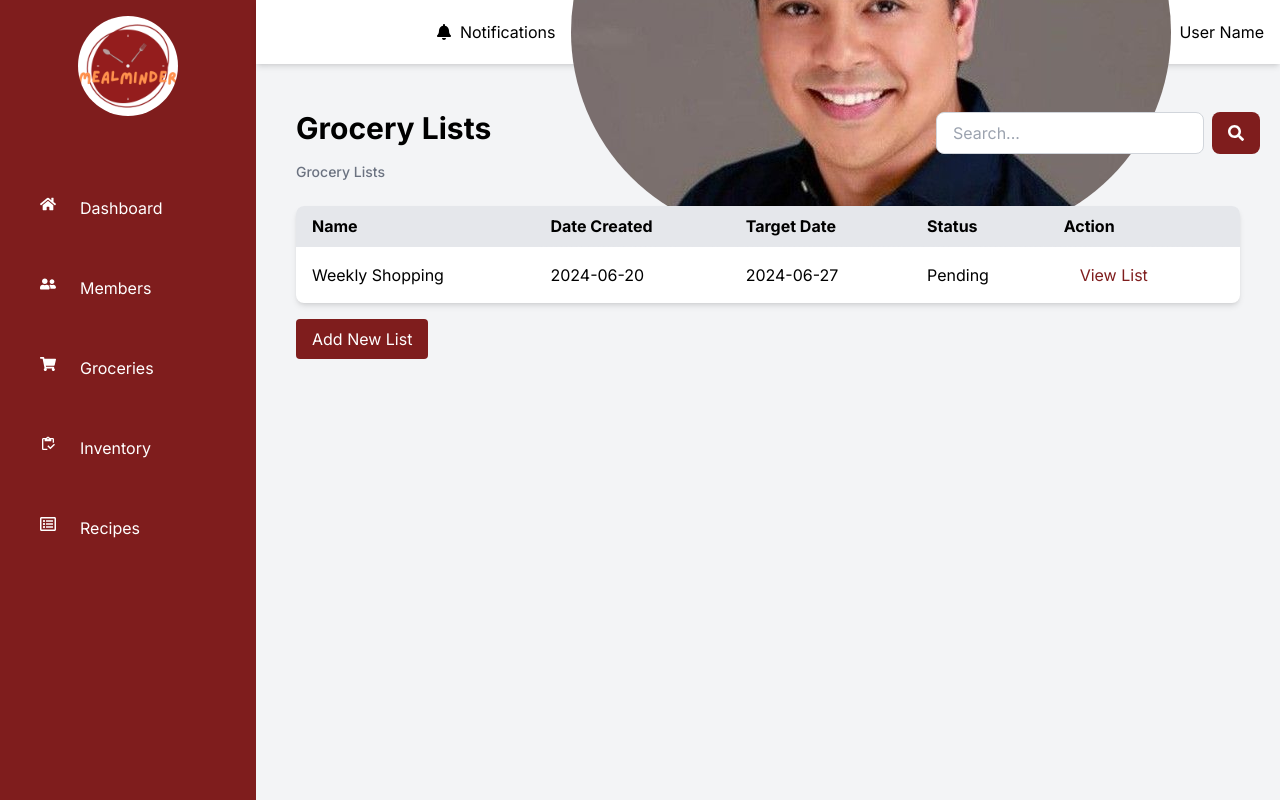
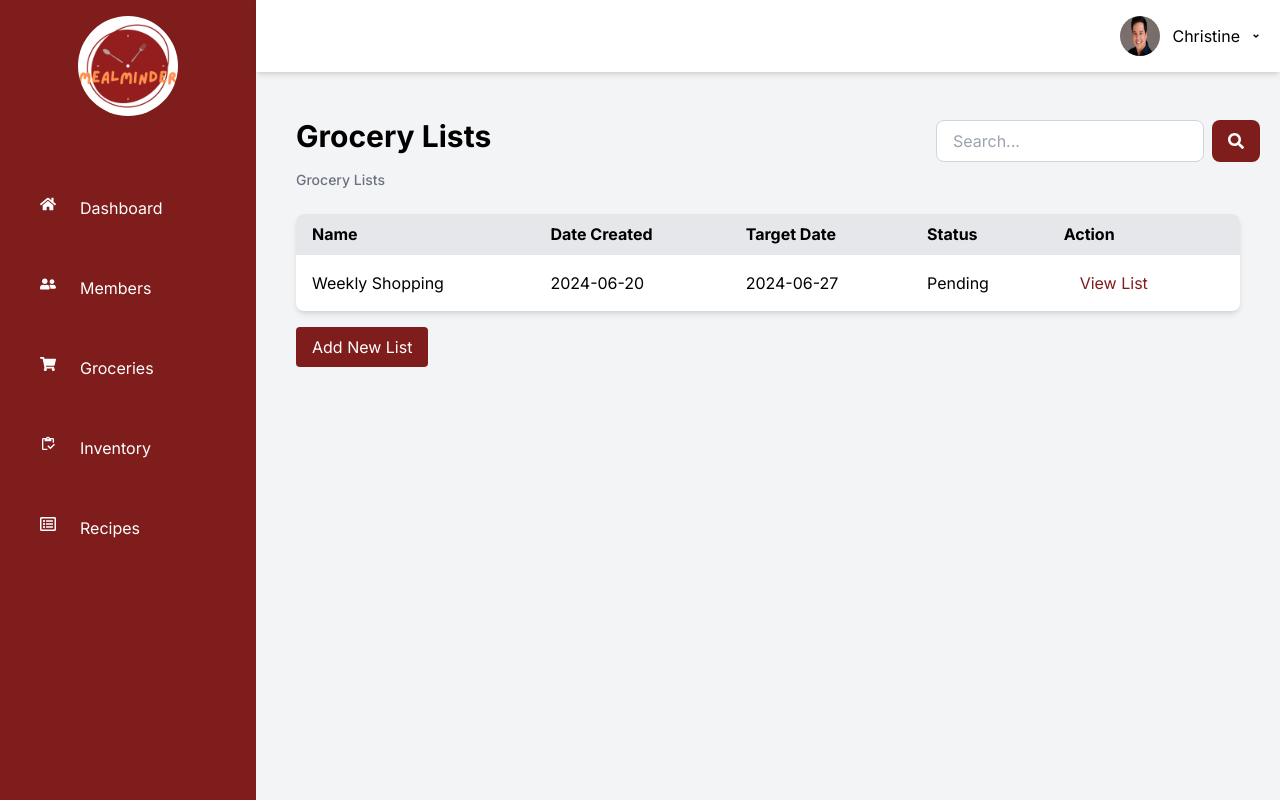
Before and after one commit to shidorn/meal-minder, a Next.js app in the folder meal-minder/: page /groceries in a window 1280 px wide. Built offline with nearby package versions, Linux system fonts and the light colour scheme.

Commit message:
User Profile in the header, done.

```diff
--- a/meal-minder/app/components/Layout.tsx
+++ b/meal-minder/app/components/Layout.tsx
@@ -1,5 +1,6 @@
 import React, { ReactNode } from "react";
 import Sidebar from "./sidebar/page";
+import { UserProvider } from "../context/UserProvider";
 import Header from "./header/header";
 
 interface LayoutProps {
@@ -8,6 +9,7 @@ interface LayoutProps {
 
 const Layout: React.FC<LayoutProps> = ({ children }) => {
   return (
+    <UserProvider>
       <div className="flex h-full w-full bg-gray-100">
         <Sidebar />
         <div className="flex flex-col flex-1">
@@ -15,6 +17,7 @@ const Layout: React.FC<LayoutProps> = ({ children }) => {
           <main className="flex-1 overflow-y-auto p-6">{children}</main>
         </div>
       </div>
+    </UserProvider>
   );
 };
 
--- a/meal-minder/app/components/header/header.tsx
+++ b/meal-minder/app/components/header/header.tsx
@@ -1,26 +1,61 @@
-import React from "react";
-import { FaBell } from "react-icons/fa";
-import Image from "next/image";
+"use client";
+import React, { useState } from "react";
+import { useUser } from "@/app/context/UserProvider";
+import { RiArrowDropDownLine } from "react-icons/ri";
+import { FaPerson } from "react-icons/fa6";
+import { FaSignOutAlt, FaUser } from "react-icons/fa";
 
-const Header = () => {
+const Header: React.FC = () => {
+  const { user } = useUser();
+  const [dropdownOpen, setDropdownOpen] = useState(false);
+
+  const toggleDropdown = () => {
+    setDropdownOpen(!dropdownOpen);
+  };
+
+  const closeDropdown = () => {
+    setDropdownOpen(false);
+  };
+
   return (
-    <header className="w-full h-16 bg-white text-black flex items-center justify-end px-4 shadow-md">
-      <div className="flex items-center space-x-4">
-        <button className="flex flex-row gap-2 items-center hover:text-red-900">
-          <FaBell />
-          <p>Notifications</p>
-        </button>
-        <div className="flex items-center space-x-2">
-          <Image
-            src="/images/unnamed.jpg"
-            alt="User Profile"
-            width={32}
-            height={32}
-            className="rounded-full w-fit"
-          />
-          <span className="hidden md:block">User Name</span>
+    <header className="text-black bg-white shadow-md p-4 flex items-center justify-between">
+      <h1 className=""></h1>
+      {user && (
+        <div className="relative">
+          <div
+            className="flex items-center cursor-pointer"
+            onClick={toggleDropdown}
+          >
+            <img
+              src={user.profileImage}
+              alt={`${user.name}'s profile`}
+              className="w-10 h-10 rounded-full mr-3"
+            />
+            <span className="pr-2">{user.name}</span>
+            <RiArrowDropDownLine />
+          </div>
+          {dropdownOpen && (
+            <div className="absolute right-0 mt-2 w-48 bg-white rounded-lg shadow-lg py-2">
+              <a
+                href="#"
+                className="px-4 py-2 text-gray-800 hover:text-red-900 flex items-center gap-4 hover:bg-gray-50"
+                onClick={closeDropdown}
+              >
+                <FaUser />
+                Profile
+              </a>
+              <a
+                href="#"
+                className="flex items-center gap-4 px-4 py-2 text-gray-800 hover:text-red-900 hover:bg-gray-50"
+                onClick={closeDropdown}
+              >
+                <FaSignOutAlt />
+                Logout
+              </a>
+            </div>
+          )}
         </div>
-      </div>
+      )}
     </header>
   );
 };
--- /dev/null
+++ b/meal-minder/app/context/UserProvider.tsx
@@ -0,0 +1,54 @@
+"use client";
+import React, {
+  createContext,
+  useContext,
+  useState,
+  useEffect,
+  ReactNode,
+} from "react";
+
+interface User {
+  name: string;
+  profileImage: string;
+}
+
+interface UserContextType {
+  user: User | null;
+  setUser: (user: User) => void;
+}
+
+const UserContext = createContext<UserContextType | undefined>(undefined);
+
+export const UserProvider = ({ children }: { children: ReactNode }) => {
+  const [user, setUser] = useState<User | null>(null);
+
+  useEffect(() => {
+    const fetchUserData = async () => {
+      const userData = await getUserDataFromAPI();
+      setUser(userData);
+    };
+
+    fetchUserData();
+  }, []);
+
+  return (
+    <UserContext.Provider value={{ user, setUser }}>
+      {children}
+    </UserContext.Provider>
+  );
+};
+
+export const useUser = (): UserContextType => {
+  const context = useContext(UserContext);
+  if (context === undefined) {
+    throw new Error("useUser must be used within a UserProvider");
+  }
+  return context;
+};
+
+const getUserDataFromAPI = async (): Promise<User> => {
+  return {
+    name: "Christine",
+    profileImage: "/images/unnamed.jpg",
+  };
+};
```
Also changed, not shown: meal-minder/_app.tsx (+7 -2 lines). Lines whose indentation alone changed are shown as unchanged.
